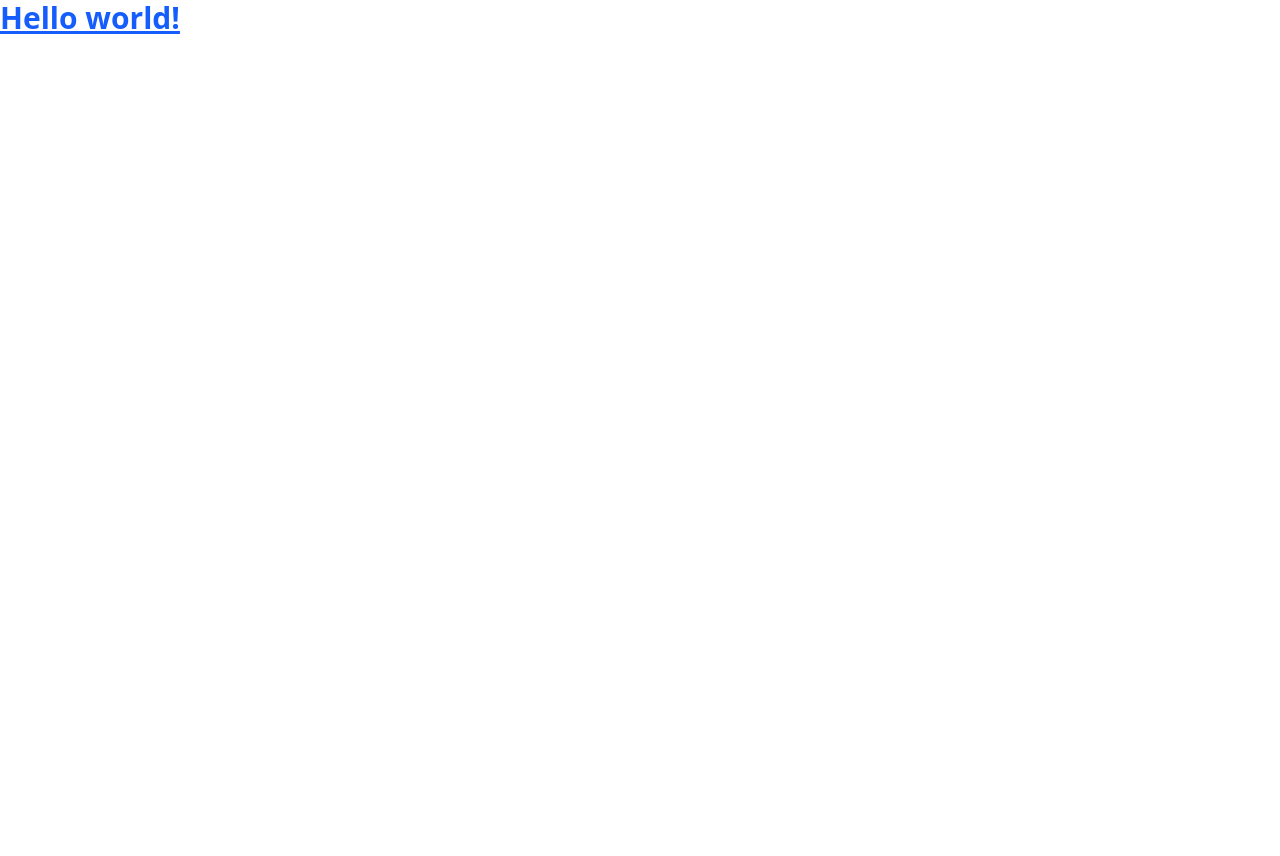
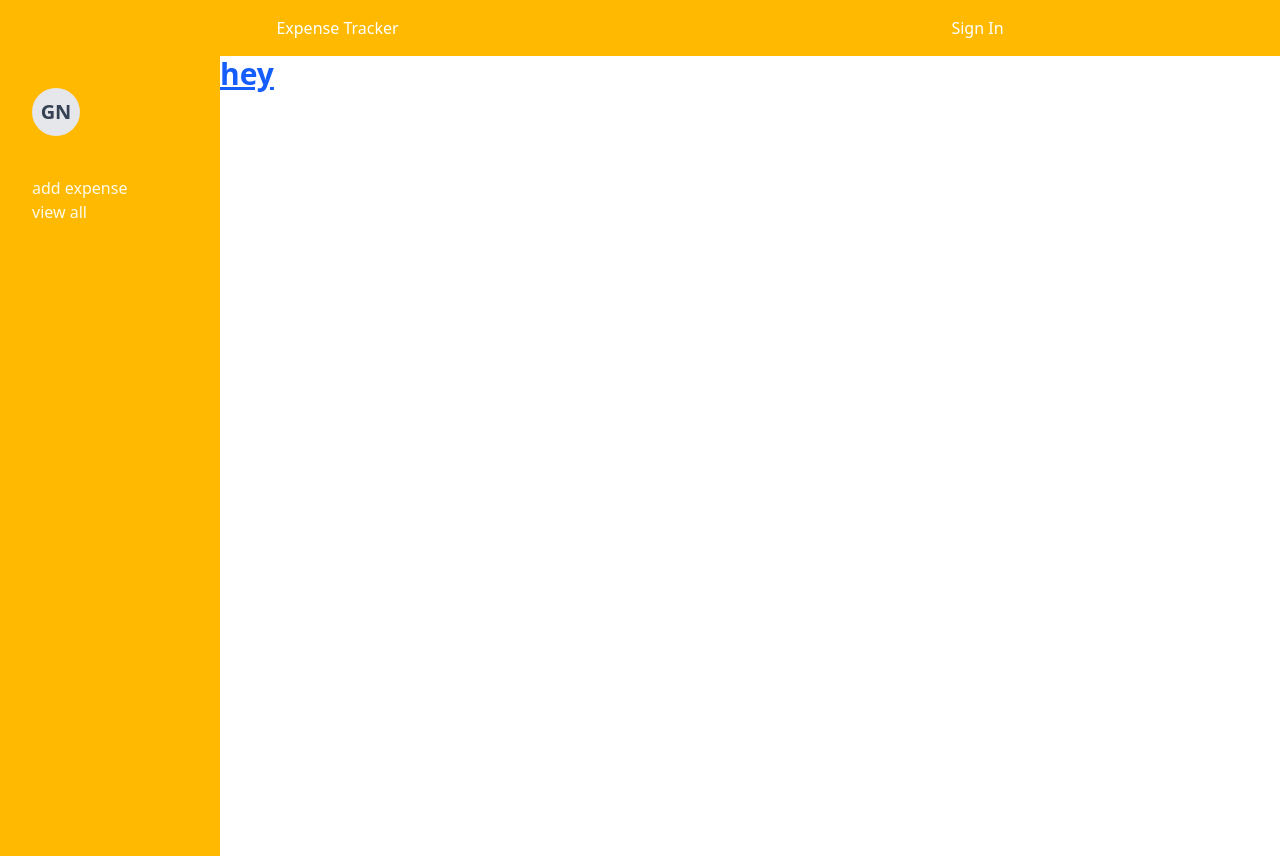
Before and after one commit to Germs31/expense-tracking, a Next.js app: page / in a window 1280 px wide. Before the commit the page ends 800 px from the top, so only its background shows below. Built offline with nearby package versions, Linux system fonts and the light colour scheme.

Commit message:
ugly layout

```diff
--- a/src/app/layout.tsx
+++ b/src/app/layout.tsx
@@ -1,5 +1,7 @@
 import type { Metadata } from "next";
 import "./globals.css";
+import SideBar from "@/components/Sidebar/SideBar";
+import Header from "@/components/Header/Header";
 
 export const metadata: Metadata = {
   title: "Active Expenses",
@@ -14,7 +16,11 @@ export default function RootLayout({
   return (
     <html lang="en">
       <body>
-        {children}
+        <Header/>
+        <div className="flex">
+          <SideBar/>
+          {children}
+        </div>
       </body>
     </html>
   );
--- a/src/app/page.tsx
+++ b/src/app/page.tsx
@@ -1,7 +1,7 @@
 export default function Home() {
   return (
     <h1 className="text-3xl font-bold underline text-blue-600">
-      Hello world!
+      hey
     </h1>
   )
 }
--- /dev/null
+++ b/src/components/Header/Header.tsx
@@ -0,0 +1,12 @@
+import React from 'react'
+
+const Header = () => {
+  return (
+    <div className="w-screen flex justify-around items-center bg-amber-400 h-14 text-white p-8:">
+      <div>Expense Tracker</div>
+      <div>Sign In</div>
+    </div>
+  )
+}
+
+export default Header
--- /dev/null
+++ b/src/components/Sidebar/SideBar.tsx
@@ -0,0 +1,32 @@
+import React from 'react'
+import Link from 'next/link'
+
+const SideBar = () => {
+
+  const links: string[] = ["add expense", " view all"]
+  return (
+    <div className='bg-amber-400 text-amber-50 h-screen w-55 p-8'>
+      {/* Main Content */}
+      <div>
+        <div className="flex items-center space-x-4">
+          <div className="w-12 h-12 rounded-full bg-gray-200 flex items-center justify-center">
+            <span className="text-xl font-bold text-gray-700">GN</span>
+          </div>
+        </div>
+      </div>
+
+      {/* Page Links */}
+      <div className="mt-10">
+        <div className='flex flex-col'>
+          {
+            links.map((link: string, index: number) => (
+              <Link className="hover:text-black" key={index} href={`/${link}`}> {link} </Link>
+            ))
+          }
+        </div>
+      </div>
+    </div>
+  )
+}
+
+export default SideBar
```
Also changed, not shown: src/components/Footer/Footer.tsx (added).
